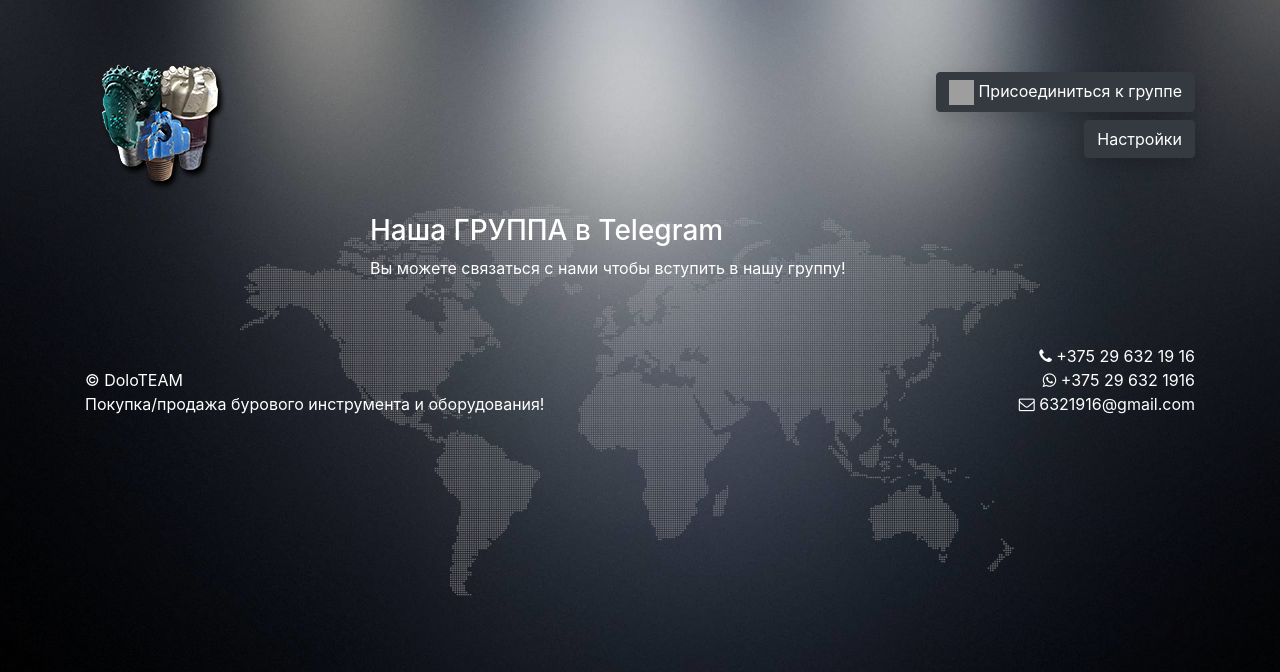
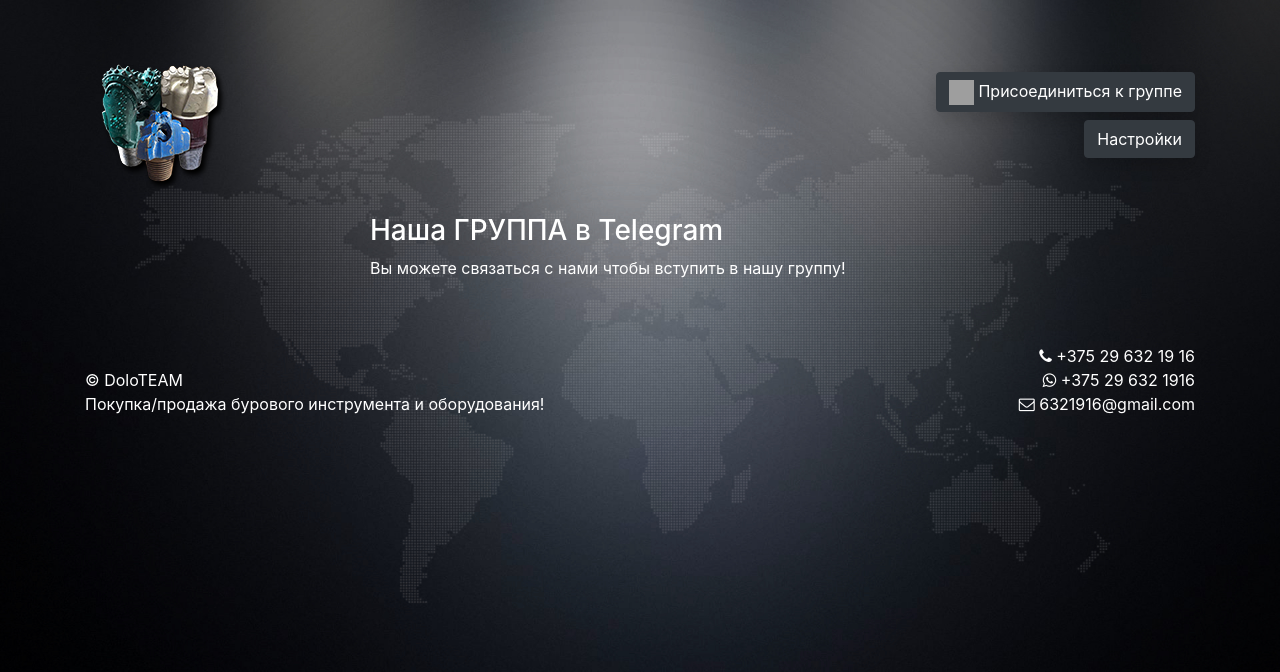
Before and after one commit to AlexanderIvanov20/BotResender, a Django app: page / in a window 1280 px wide. Shown: the top 672 px of the page. Run offline with Django 3.2, Linux system fonts and the light colour scheme; data that the repository does not hold is empty; some libraries are stand-ins or nearby versions; grey boxes are pictures that could not be loaded.

Commit message:
new background

```diff
--- a/Resender/templates/new_index.html
+++ b/Resender/templates/new_index.html
@@ -12,7 +12,7 @@
     }
 
     .outer-background {
-        background-image: url("{% static 'assets/img/full_background3.jpg' %}");
+        background-image: url("{% static 'assets/img/BG_full2.jpg' %}");
         background-position: center;
         background-attachment: fixed;
         background-size: 100% 100%;
--- a/Resender/templates/new_index1.html
+++ b/Resender/templates/new_index1.html
@@ -12,7 +12,7 @@
     }
 
     .outer-background {
-        background-image: url("{% static 'assets/img/full_background3.jpg' %}");
+        background-image: url("{% static 'assets/img/BG_full2.jpg' %}");
         background-repeat: no-repeat;
         background-attachment: fixed;
         background-size: 100% 100%;
```
Also changed, not shown: BotSender/static/assets/img/BG_full2.jpg (added).
